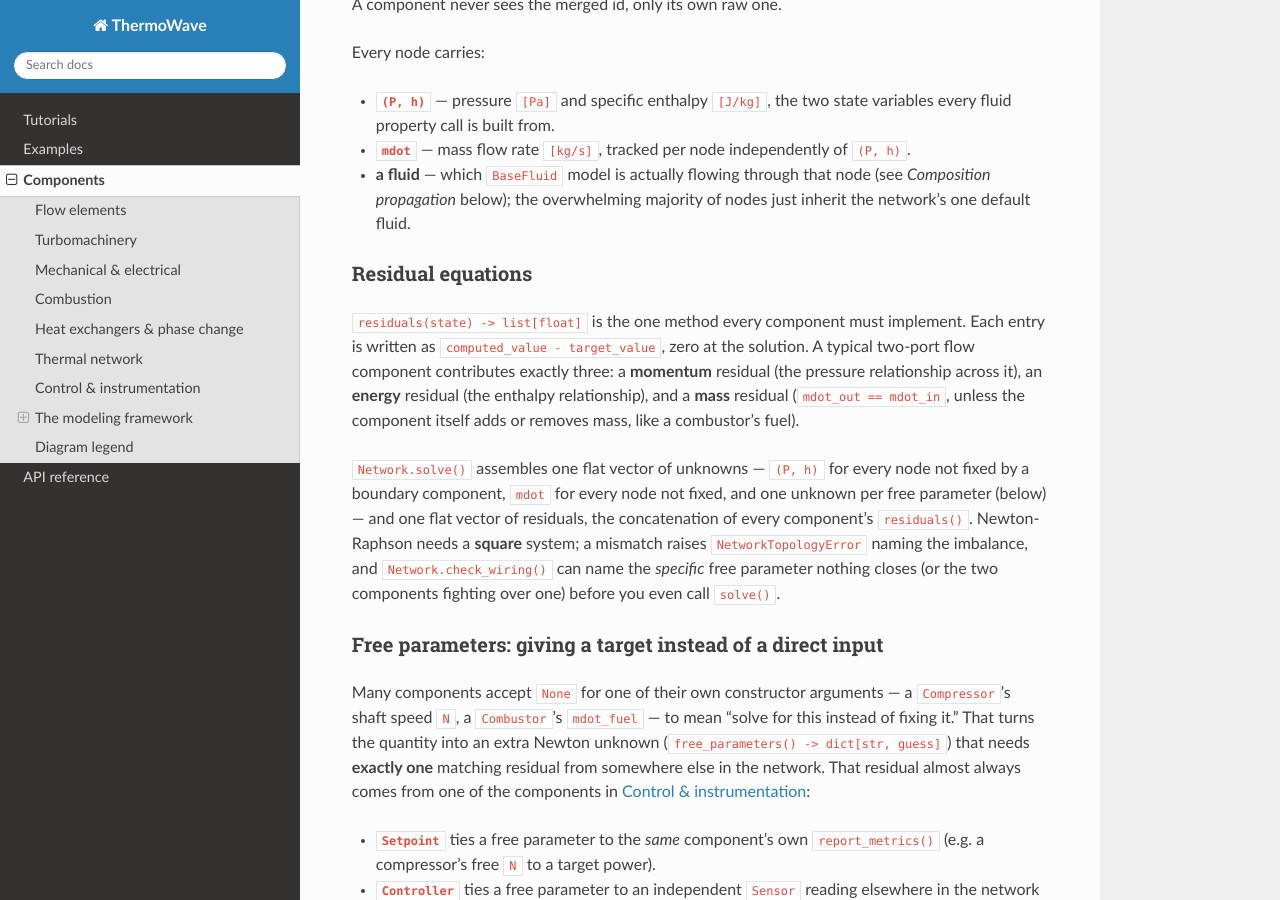
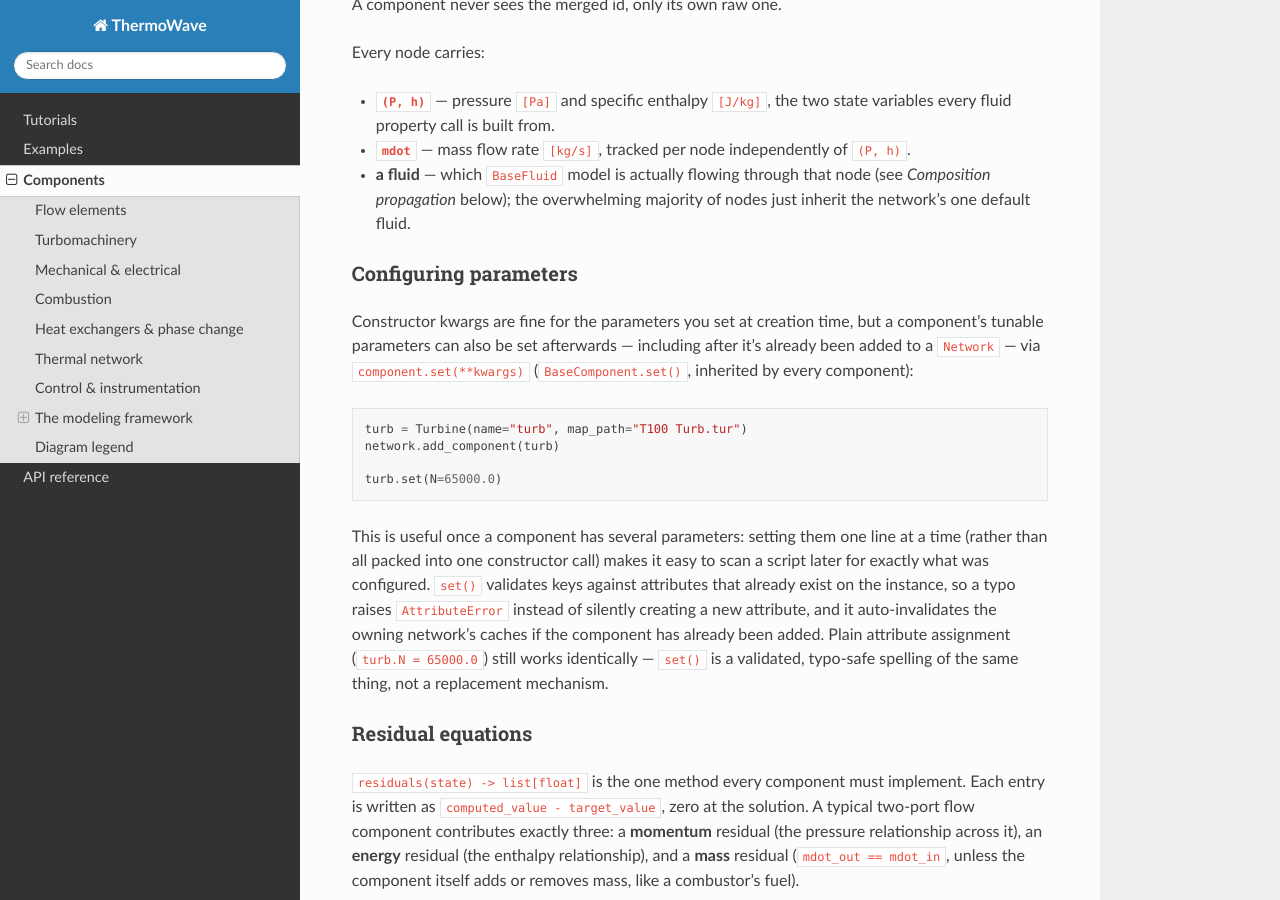
Before and after one commit to karimialii/ThermoWave, a Sphinx documentation site: the page built from docs/components/index.md, in a window 1280 px wide and 900 px high, scrolled down 2123 px. Built offline with Sphinx 7.4.7 and the Read the Docs theme 3.1.0, drawn with Linux system fonts in a browser that asks for light colours.

Commit message:
Document Component.set() in the components guide and reconcile old examples
Two doc examples still showed only the old direct-attribute-assignment form
for wiring heat_path after construction; updated both to show set() as well.
Added a "Configuring parameters" subsection to the components framework
overview explaining the method and why it exists.

````diff
--- a/docs/components/index.md
+++ b/docs/components/index.md
@@ -51,6 +51,30 @@ Every node carries:
 - **a fluid** — which `BaseFluid` model is actually flowing through that
   node (see *Composition propagation* below); the overwhelming majority of
   nodes just inherit the network's one default fluid.
+
+### Configuring parameters
+
+Constructor kwargs are fine for the parameters you set at creation time, but
+a component's tunable parameters can also be set afterwards — including
+after it's already been added to a `Network` — via `component.set(**kwargs)`
+(`BaseComponent.set()`, inherited by every component):
+
+```python
+turb = Turbine(name="turb", map_path="T100 Turb.tur")
+network.add_component(turb)
+
+turb.set(N=65000.0)
+```
+
+This is useful once a component has several parameters: setting them one
+line at a time (rather than all packed into one constructor call) makes it
+easy to scan a script later for exactly what was configured. `set()`
+validates keys against attributes that already exist on the instance, so a
+typo raises `AttributeError` instead of silently creating a new attribute,
+and it auto-invalidates the owning network's caches if the component has
+already been added. Plain attribute assignment (`turb.N = 65000.0`) still
+works identically — `set()` is a validated, typo-safe spelling of the same
+thing, not a replacement mechanism.
 
 ### Residual equations
 
````
Also changed, not shown: README.md (+1 -1 lines), docs/components/thermal-network/index.md (+1 -1 lines).
